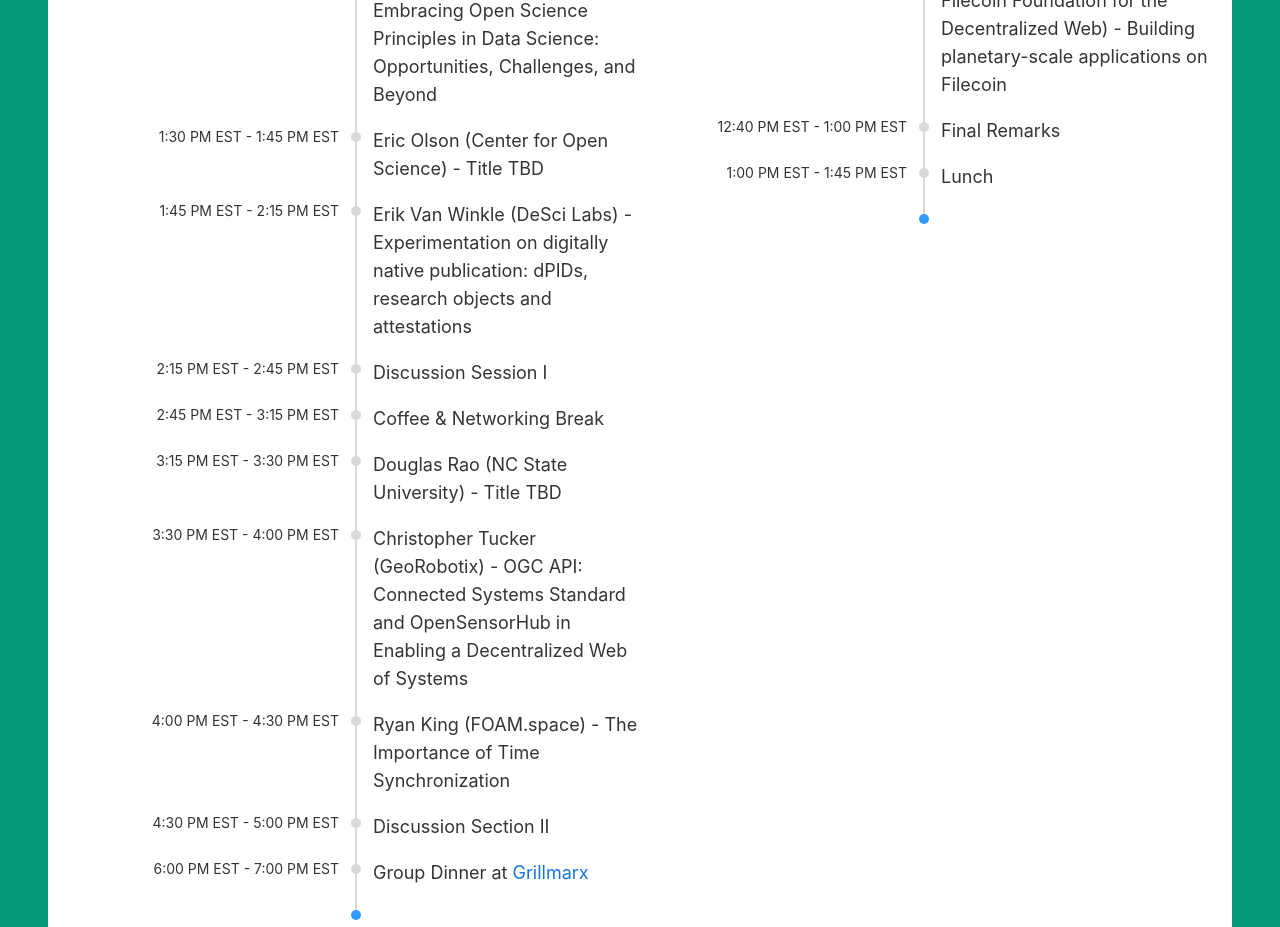
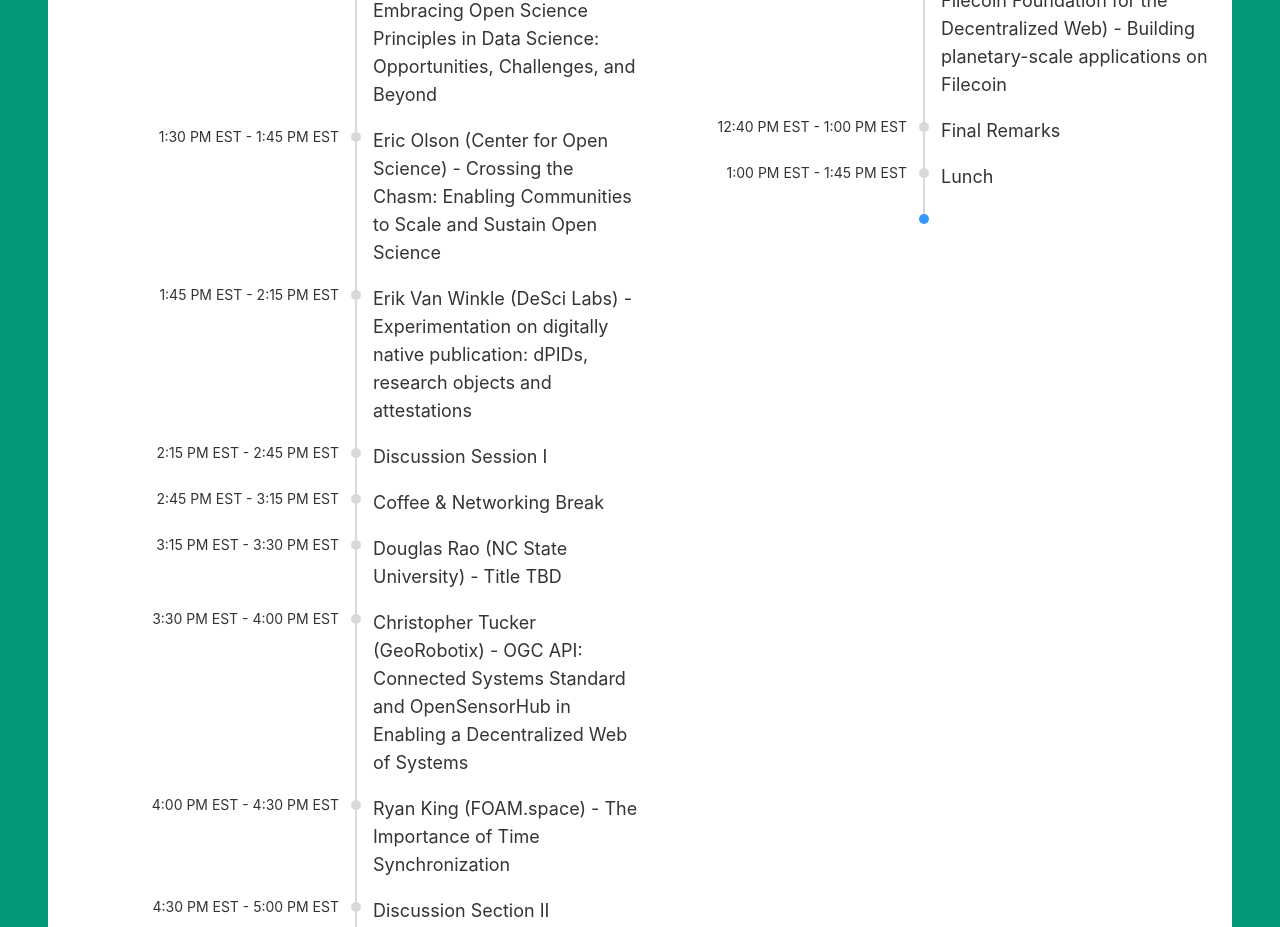
Before and after one commit to easierdata/easier-workshop-site, a React (Create React App) app: page / in a window 1280 px wide. Shown: the part 4460-5387 px from the top of the page. Built offline with nearby package versions, Linux system fonts and the light colour scheme.

Commit message:
Update itinerary.tsx

```diff
--- a/src/pages/itinerary/itinerary.tsx
+++ b/src/pages/itinerary/itinerary.tsx
@@ -42,7 +42,7 @@ export default function Itinerary(): JSX.Element {
                                 <p className="text-lg">Juan Fernando Martinez (Columbia University) - Embracing Open Science Principles in Data Science: Opportunities, Challenges, and Beyond</p>
                             </Timeline.Item>
                             <Timeline.Item time="1:30 PM EST - 1:45 PM EST">
-                                <p className="text-lg">Eric Olson (Center for Open Science) - Title TBD</p>
+                                <p className="text-lg">Eric Olson (Center for Open Science) - Crossing the Chasm: Enabling Communities to Scale and Sustain Open Science</p>
                             </Timeline.Item>
                             <Timeline.Item time="1:45 PM EST - 2:15 PM EST">
                                 <p className="text-lg">Erik Van Winkle (DeSci Labs) - Experimentation on digitally native publication: dPIDs, research objects and attestations</p>
```
